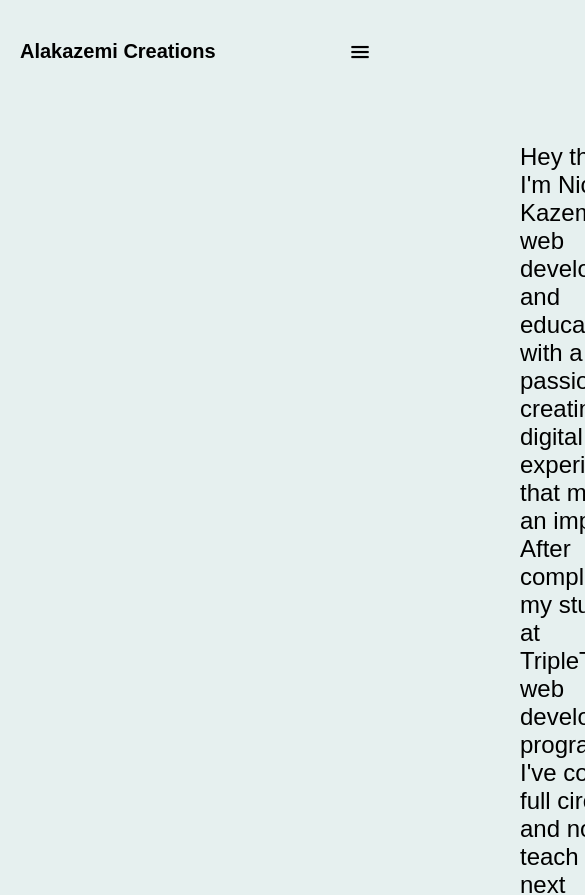
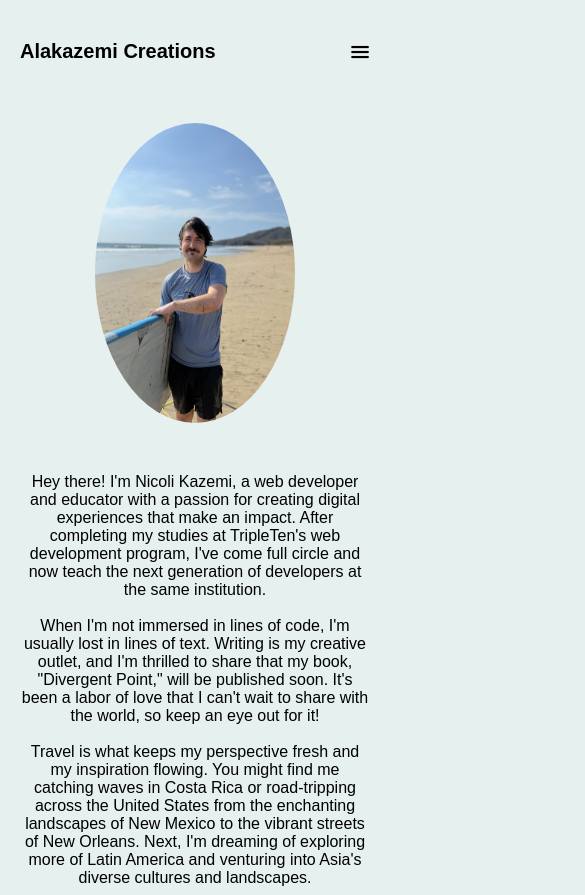
Before and after one commit to G0LD3N-c0de/my_personal_website, a React (Create React App) app: page /about in a window 390 px wide. Shown: the top 895 px of the page, 585 px wide, since content can reach past the window. Built offline with nearby package versions, Linux system fonts and the light colour scheme; a web font is replaced by a local one.

Commit message:
style: responsive design

```diff
--- a/src/components/DetailedAbout.css
+++ b/src/components/DetailedAbout.css
@@ -6,16 +6,48 @@
   width: 100%;
   align-items: center;
   margin: 40px 0;
+  transition: 0.3s;
 }
 
 .detailed-about__image {
-  height: 600px;
+  height: 570px;
   width: 400px;
   border-radius: 50%;
+  transition: 0.3s;
 }
 
 .detailed-about__text {
   max-width: 800px;
   width: 100%;
   font-size: 24px;
+  transition: 0.3s;
 }
+
+@media (max-width: 1240px) {
+  .detailed-about {
+    flex-direction: column;
+    gap: 50px;
+    margin: 20px 0;
+  }
+
+  .detailed-about__image {
+    height: 450px;
+    width: 300px;
+  }
+
+  .detailed-about__text {
+    font-size: 20px;
+  }
+}
+
+@media (max-width: 420px) {
+  .detailed-about__image {
+    height: 300px;
+    width: 200px;
+  }
+
+  .detailed-about__text {
+    font-size: 16px;
+    text-align: center;
+  }
+}
--- a/src/components/Header.css
+++ b/src/components/Header.css
@@ -33,6 +33,7 @@
 
 .header__title {
   transition: 0.3s;
+  margin-right: 20px;
 }
 
 .header__hamburger {
```
